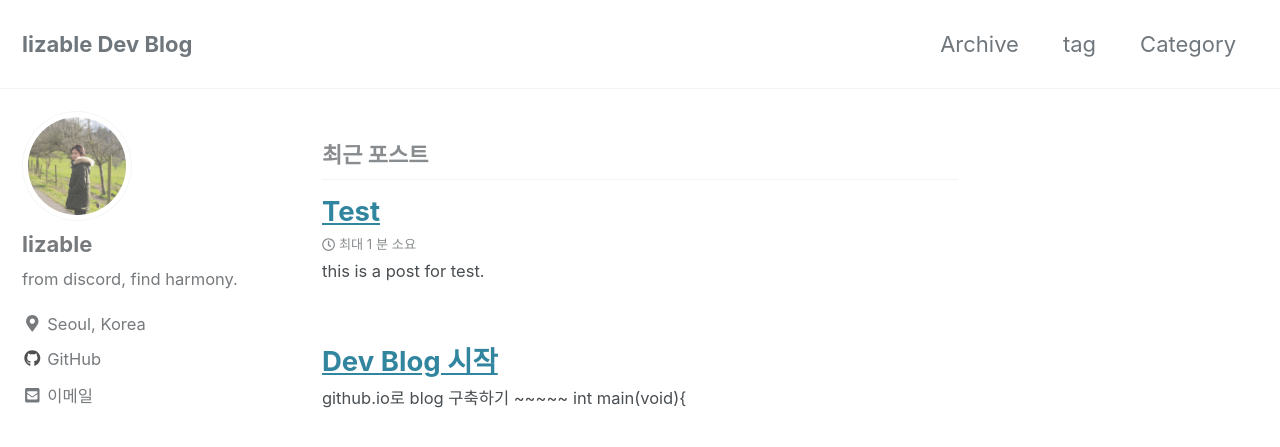
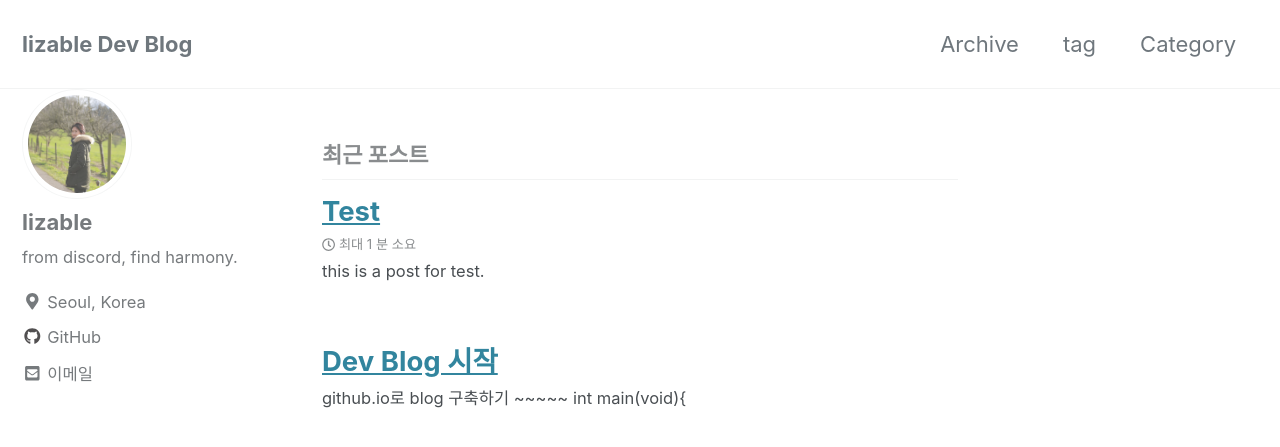
Before and after one commit to lizable/lizable.github.io, a Jekyll site: the page built from index.html, in a window 1280 px wide and 900 px high. Shown: the top 447 px of the window. Built offline with Jekyll 4.4.1, drawn with Linux system fonts in a browser that asks for light colours; cached includes are drawn as plain includes; nearby versions of some CDN libraries; the list of posts is cut into pages by our own code.

Commit message:
changes sidebar

```diff
--- a/_sass/minimal-mistakes/_sidebar.scss
+++ b/_sass/minimal-mistakes/_sidebar.scss
@@ -8,6 +8,8 @@
 
 .sidebar {
   @include clearfix();
+  margin-bottom: 1em;
+
   @include breakpoint(max-width $large) {
     /* fix z-index order of follow links */
     position: relative;
@@ -29,20 +31,15 @@
 
     &.sticky {
       overflow-y: auto;
-      /* calculate height of nav list
-         viewport height - nav height - masthead x-padding
-      */
-      height: calc(100vh - #{$nav-height} - 2em);
+      /* calculate height of nav list */
+      height: calc(
+        100vh - 90px - 2em
+      ); // viewport height - approx. masthead height - main content top margin
     }
   }
 
   @include breakpoint($x-large) {
     width: calc(#{$right-sidebar-width} - 1em);
-  }
-
-  > * {
-    margin-top: 1em;
-    margin-bottom: 1em;
   }
 
   h2,
@@ -62,12 +59,7 @@
   }
 
   img {
-    width: 100%;
-
-    &.emoji {
-      width: 20px;
-      height: 20px;
-    }
+    //width: 100%;
   }
 }
 
--- a/index.html
+++ b/index.html
@@ -1,4 +1,5 @@
 ---
 layout: home
 author_profile: true
+sidebar_main: true
 ---
```
